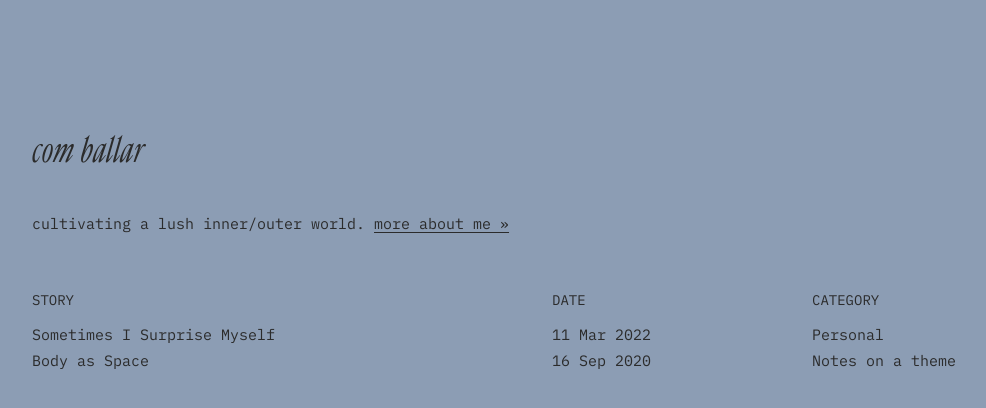
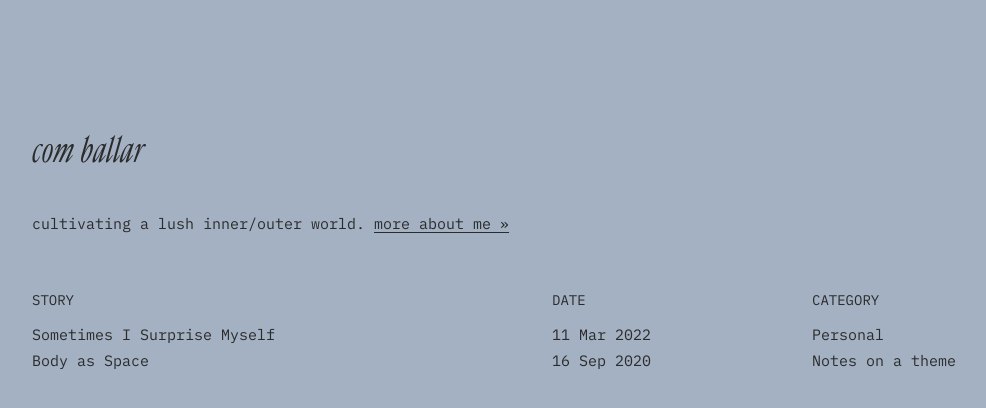
Before and after one commit to comballar/comballar.github.io, a Jekyll site: the page built from index.html, in a window 1280 px wide. Shown: the top 408 px of the page, without its empty margins (88-1074 px from the left). Built offline with Jekyll 4.4.1, drawn with Linux system fonts in a browser that asks for light colours.

Commit message:
Update base.scss

```diff
--- a/_sass/base.scss
+++ b/_sass/base.scss
@@ -19,7 +19,7 @@ $font__line-height: 1.75;
 // colors
 $color__black:      #2B2B2B;
 $color__gray:       #CCD3D5;
-$color__beige:      #8C9DB4;
+$color__beige:      #A3B1C3;
 $color__yellow:     #FAF7F2;
 
 @mixin media-query($device) {
```
